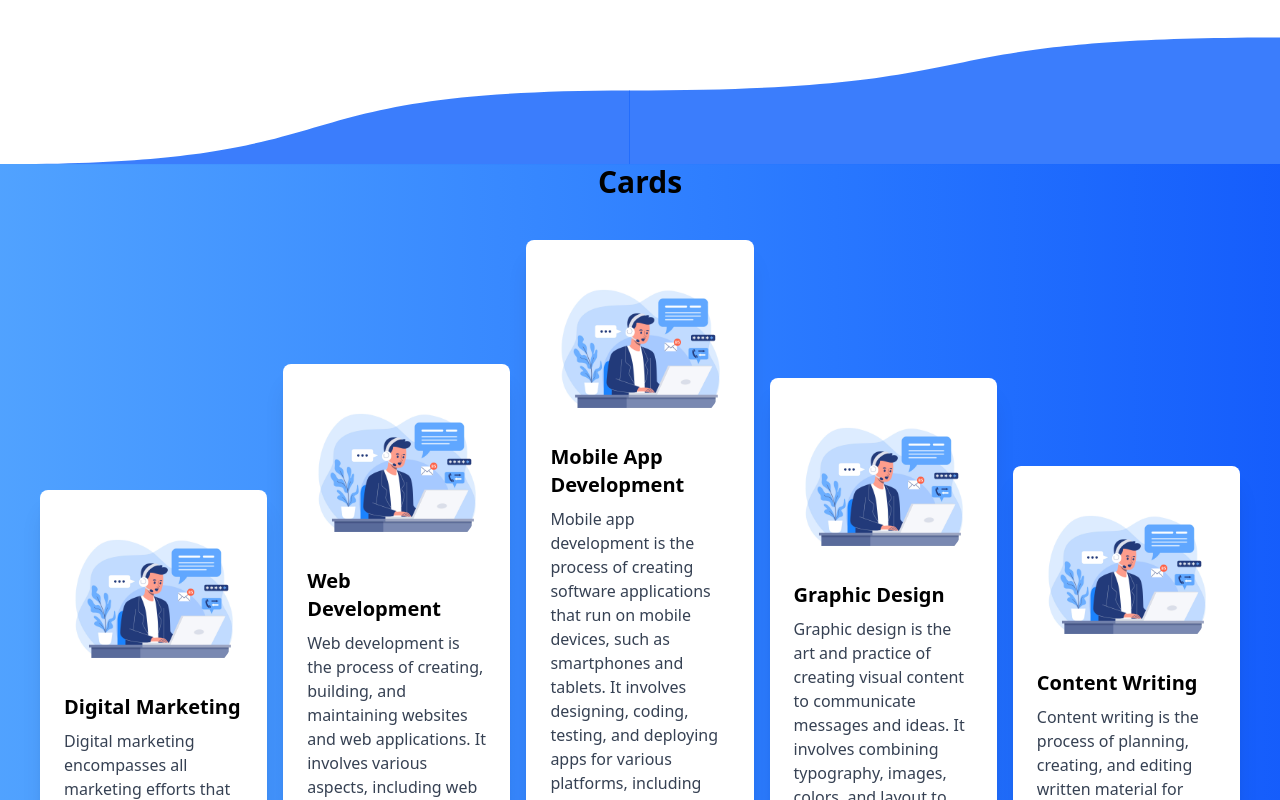
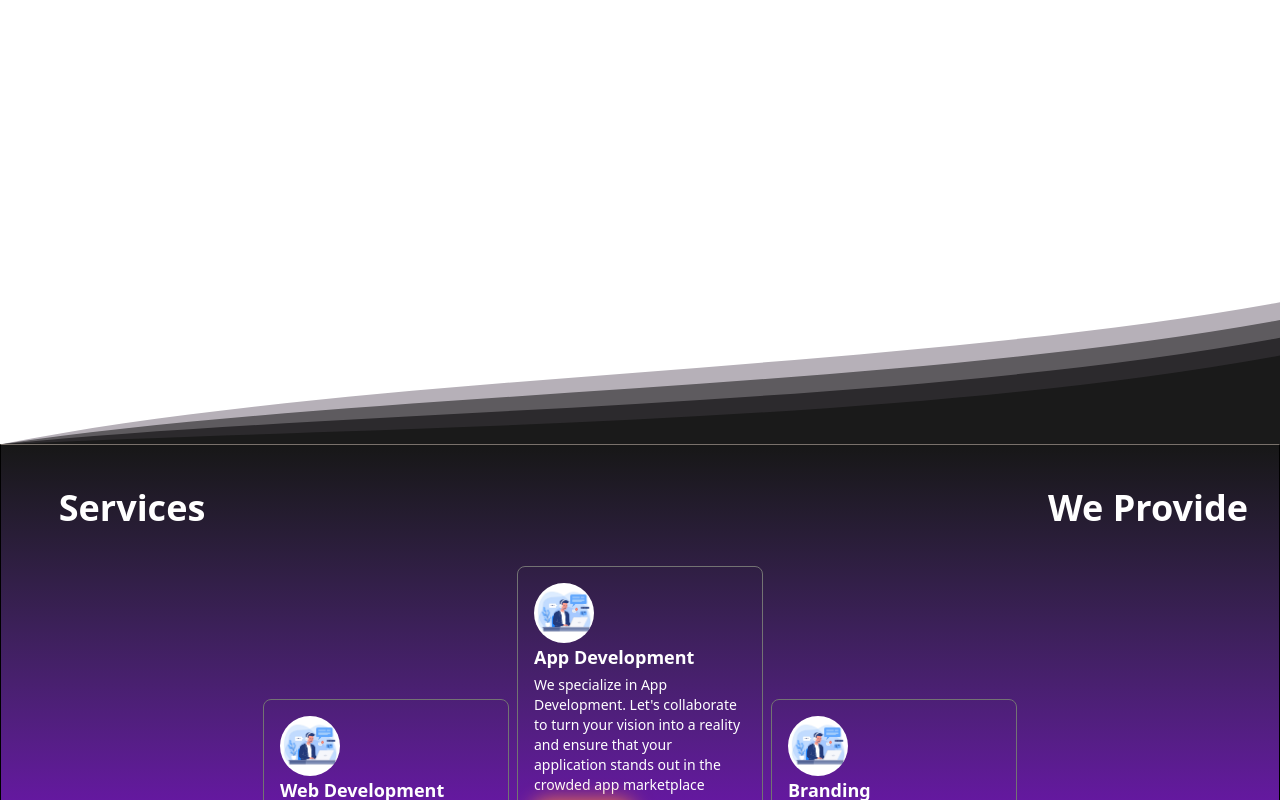
Before and after one commit to UmaShankarBharawa/Cards_1, a React (Vite) app: page / in a window 1280 px wide. Shown: the top 800 px of the page. Built offline with nearby package versions, Linux system fonts and the light colour scheme.

Commit message:
Add WaveComponent and update Card component with new service descriptions and improved styles

```diff
--- a/src/components/Card.jsx
+++ b/src/components/Card.jsx
@@ -1,4 +1,5 @@
 import ServicesImg from '../assets/services.jpg'
+import WaveComponent from './WaveComponent'
 
 export default function Card() {
 
@@ -6,48 +7,51 @@ export default function Card() {
         {
             id: 1,
             title: "Digital Marketing",
-            description: "Digital marketing encompasses all marketing efforts that use the internet and digital technologies to promote products or services. It includes strategies like search engine optimization (SEO), social media marketing, email marketing, and online advertising, aiming to increase brand awareness, drive traffic to websites, and ultimately, achieve marketing goals.",
-            styleClass: "shadow-xl rounded-lg p-6 w-fit lg:mt-50 bg-white max-lg:row-span-5"
+            description: "From social media strategies to search engine optimization, I'll craft a tailored approach that captures your brand's success and engages your taget audience effectively.",
+            styleClass: " rounded-lg border-neutral-500 border row-span-2 row-start-4 p-4 w-fit max-2xl:text-sm max-lg:row-span-1 max-lg:col-span-4"
         },
         {
             id: 2,
             title: "Web Development",
-            description: "Web development is the process of creating, building, and maintaining websites and web applications. It involves various aspects, including web design, programming, and database management. Web development is generally categorized into frontend development (the user-facing part of the website), backend development (the server-side logic), and full-stack development.",
-            styleClass: "shadow-xl rounded-lg p-6 w-fit bg-white max-lg:row-span-5 max-lg:col-start-3"
+            description: "By working closely with you, I intigrate your ideas and goals into every aspect of the site, ensuring we craft a digital experience that resonates with your audience.",
+            styleClass: " rounded-lg border-neutral-500 border col-start-2 row-span-2 row-start-3 p-4 w-fit max-2xl:text-sm max-lg:row-span-1 max-lg:col-span-4 max-lg:col-start-5"
         },
         {
             id: 3,
-            title: "Mobile App Development",
-            description: "Mobile app development is the process of creating software applications that run on mobile devices, such as smartphones and tablets. It involves designing, coding, testing, and deploying apps for various platforms, including iOS and Android. Mobile app development can be done using native programming languages or cross-platform frameworks, allowing developers to reach a wider audience.",
-            styleClass: "shadow-xl rounded-lg p-6 w-fit lg:mb-50 bg-white max-lg:row-span-5 max-lg:row-start-6 max-lg:col-start-2"
+            title: "App Development",
+            description: "We specialize in App Development. Let's collaborate to turn your vision into a reality and ensure that your application stands out in the crowded app marketplace",
+            styleClass: " rounded-lg border-neutral-500 border col-start-3 row-span-2 row-start-2 p-4 w-fit max-2xl:text-sm max-lg:col-start-3 max-lg:row-start-2 max-lg:row-span-1 max-lg:col-span-4"
         },
         {
             id: 4,
-            title: "Graphic Design",
-            description: "Graphic design is the art and practice of creating visual content to communicate messages and ideas. It involves combining typography, images, colors, and layout to produce visually appealing designs for various mediums advertising. Graphic designers use software tools to create logos, websites, and other visual materials that effectively convey information and evoke emotions.",
-            styleClass: "shadow-xl rounded-lg p-6 w-fit bg-white max-lg:row-span-5 max-lg:row-start-11"
+            title: "Branding",
+            description: "We're here to elevate your brand's presence through innovative strategies that not only highlight what makes you special but also drive engagement and loyalty.",
+            styleClass: " rounded-lg border-neutral-500 border col-start-4 row-span-2 row-start-3 p-4 w-fit max-2xl:text-sm max-lg:row-start-3 max-lg:col-start-1 max-lg:row-span-1 max-lg:col-span-4"
         },
         {
             id: 5,
-            title: "Content Writing",
-            description: "Content writing is the process of planning, creating, and editing written material for various platforms, including websites, blogs, social media, and marketing materials. It involves researching topics, understanding target audiences, and crafting engaging and informative content that meets specific goals. Content writers often focus on SEO to improve online visibility and drive traffic to websites.",
-            styleClass: "shadow-xl rounded-lg p-6 w-fit lg:mt-50 bg-white max-lg:row-span-5 max-lg:col-start-3 max-lg:row-start-11"
+            title: "Analytics",
+            description: "By collaborating with clients like you, I will craft an exceptional strategy that leverages detailed analytics, allowing your business to thrive in today's competition.",
+            styleClass: "rounded-lg border-neutral-500 border col-start-5 row-span-2 row-start-4 p-4 w-fit max-2xl:text-sm max-lg:row-span-5 max-lg:row-start-3 max-lg:col-start-5 max-lg:row-span-1 max-lg:col-span-4"
         },
     ]
 
 
     return (
         <div>
-            <svg className='rotate-180' viewBox="0 0 1910 245" xmlns="http://www.w3.org/2000/svg" xmlnsXlink="http://www.w3.org/1999/xlink"><path fill="rgba(10, 93, 252, 0.8)" d="M 0 189 C 582.6 189 388.4 110 971 110 L 971 110 L 971 0 L 0 0 Z" strokeWidth="0"></path> <path fill="rgba(10, 93, 252, 0.8)" d="M 970 110 C 1534 110 1346 0 1910 0 L 1910 0 L 1910 0 L 970 0 Z" strokeWidth="0"></path> </svg>
-            <div className='bg-linear-to-r from-blue-400 to-blue-600'>
-                <h1 className='text-center text-3xl font-bold'>Cards</h1>
-                <div className='grid grid-cols-5 max-lg:grid-row-15 max-lg:grid-cols-3 place-items-center gap-4 p-10'>
+            <div>
+                <WaveComponent />
+            </div>
+            <div className='border-t-stone-500 border bg-gradient-to-t from-neutral-900 via-purple-800 to-neutral-900'>
+                <div className='grid grid-cols-5 grid-rows-[repeat(6,125px)] max-lg:grid-rows-3 max-lg:grid-cols-8 place-items-center gap-2 px-2'>
+                    <div className='text-4xl max-lg:text-2xl font-bold text-white row-span-1 row-start-1 max-lg:row-span-none max-lg:col-span-1 max-lg:row-start-2 max-lg:-rotate-90'>Services</div>
+                    <div className='text-4xl max-lg:text-2xl text-nowrap font-bold text-white row-span-1 col-start-5 row-start-1 max-lg:col-start-8 max-lg:row-span-none max-lg:row-start-2 max-lg:-rotate-90'>We Provide</div>
                     {cardsData.map((card) => (
                         <div key={card.id} className={card.styleClass}>
-                            <img src={ServicesImg} className='rounded-full' alt="img" />
-                            <h2 className="text-xl font-semibold mb-2">{card.title}</h2>
-                            <p className="text-gray-700">{card.description}</p>
-                            <button className="mt-4 bg-blue-500 text-white py-2 px-4 rounded hover:bg-blue-600 transition duration-300">Know More</button>
+                            <img src={ServicesImg} className='rounded-full w-15' alt="img" />
+                            <h2 className="text-lg text-white font-semibold mb-1">{card.title}</h2>
+                            <p className="text-white">{card.description}</p>
+                            <button className="mt-4 bg-gradient-to-r from-red-600 to-orange-400 shadow-[0px_0px_20px_2px_#ff8040] text-white py-2 px-4 max-2xl:px-3 max-2xl:py-1 max-2xl:mt-2 rounded-full hover:bg-gradient-to-l hover:to-red-700 hover:from-orange-500 cursor-pointer">Know More</button>
                         </div>
                     ))}
                 </div>
--- /dev/null
+++ b/src/components/WaveComponent.jsx
@@ -0,0 +1,38 @@
+
+
+const WaveComponent = () => {
+    return (
+      <div className='wave-container'>
+
+        <svg
+          className='wave-top w-full' // Changed to w-full to make the SVG full width
+          viewBox='0 0 1440 500'
+          xmlns='http://www.w3.org/2000/svg'
+          preserveAspectRatio='none'
+        >
+          <path
+            fill='#ffffff' // Ensure this is set to white
+            d='M0,500 C400,400 1200,400 1440,320 L1440,500 L0,510 Z'
+          />
+          <path
+            fill='#b6b0b8' // Light gray
+            d='M0,500 C400,420 1000,420 1440,340 L1440,500 L0,500 Z'
+          />
+          <path
+            fill='#5e5b5f' // Medium gray
+            d='M0,500 C400,440 1000,440 1440,360 L1440,500 L0,500 Z'
+          />
+          <path
+            fill='#2c2a2d' // Dark gray
+            d='M0,500 C400,460 1000,460 1440,380 L1440,500 L0,500 Z'
+          />
+          <path
+            fill='#1a1a1a' // Modified bottom black wave to a slightly lighter shade
+            d='M0,500 C400,480 1000,480 1440,400 L1440,500 L0,500 Z'
+          />
+        </svg>
+      </div>
+    );
+  };
+
+  export default WaveComponent;
```
